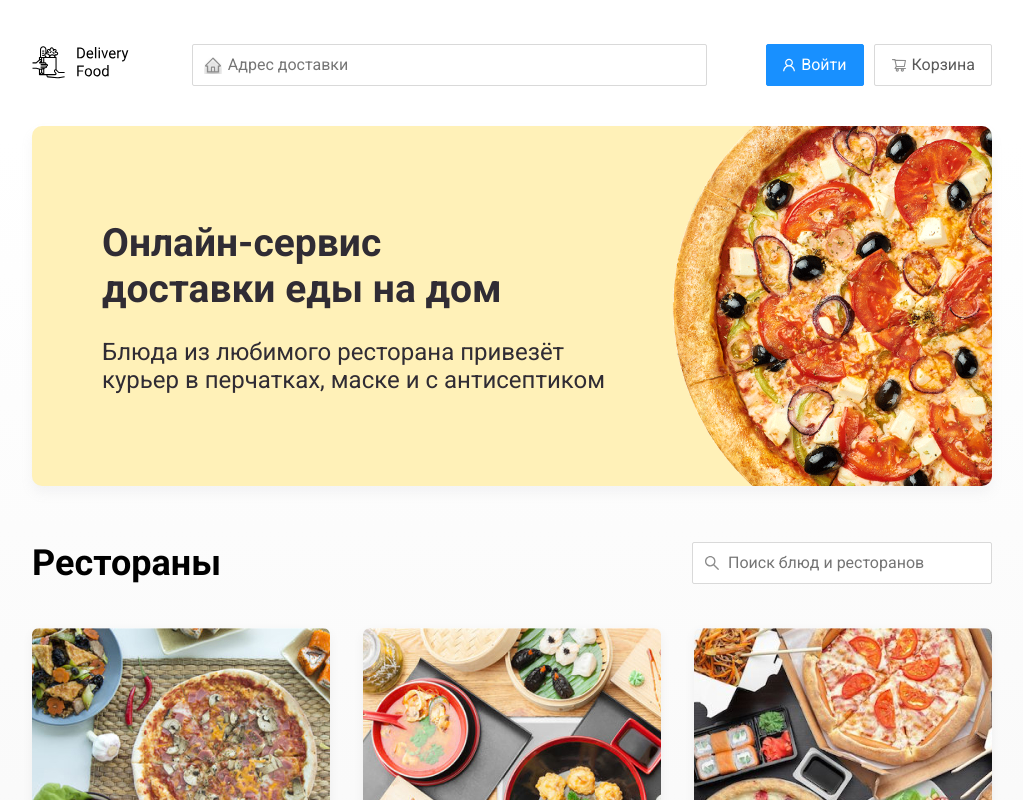
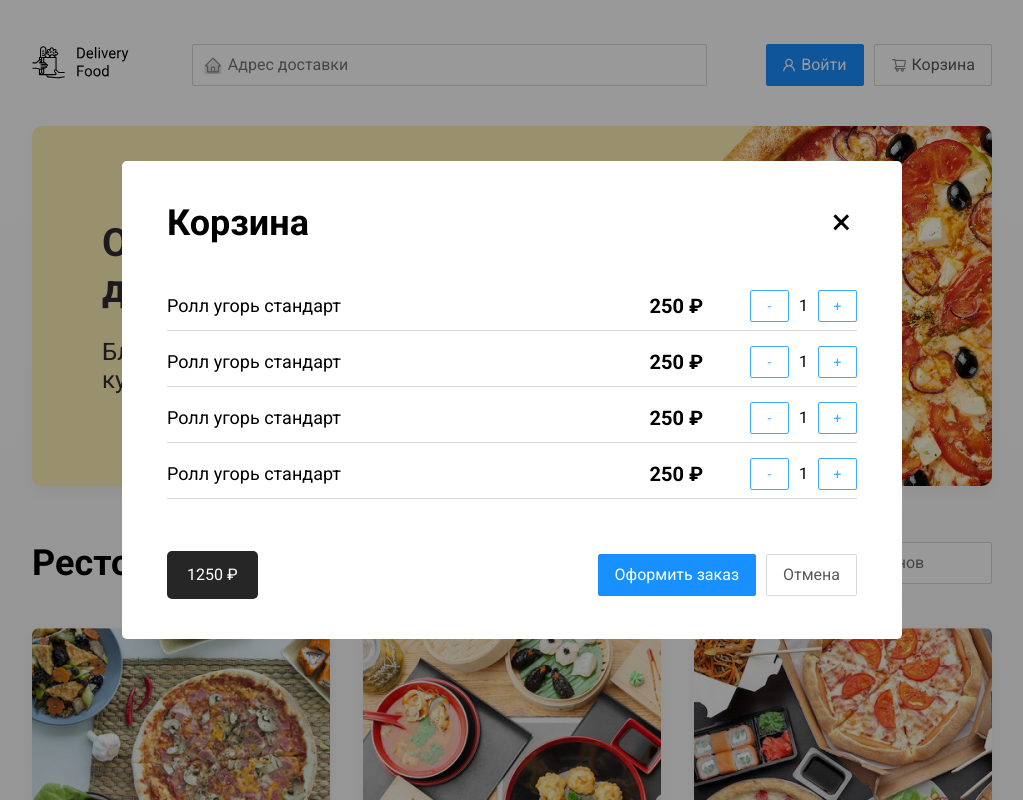
Before and after one commit to slava-ross/delivery_food, a plain HTML site: page index.html in a window 1280 px wide. Both pictures are taken after a click on the button "Корзина". Shown: the top 800 px of the page, without its empty margins (128-1151 px from the left). Drawn offline with Linux system fonts and the light colour scheme.

Commit message:
add cancel button click-action

```diff
--- a/index.html
+++ b/index.html
@@ -22,7 +22,7 @@
                     <img src="img/user.svg" alt="User" class="button-icon">
                     <span class="button-text">Войти</span>
                 </button>
-                <button class="button button-secondary">
+                <button class="button button-secondary" id="cart-button">
                     <img src="img/shopping-cart.svg" alt="Shopping Cart" class="button-icon">
                     <span class="button-text">Корзина</span>
                 </button>
@@ -197,8 +197,71 @@
             <!-- /.footer-block -->
         </div>
     </footer>
-    <!--script src="js/wow.min.js"></script-->
-    <!--script src="js/main.js"></script-->
+
+    <div class="modal">
+        <div class="modal-dialog">
+            <div class="modal-header">
+                <h3 class="modal-title">Корзина</h3>
+                <button class="close">&times;</button>
+            </div>
+            <!-- /.modal-header -->
+
+            <div class="modal-body">
+                <div class="food-row">
+                    <span class="food-name">Ролл угорь стандарт</span>
+                    <strong class="food-price">250 ₽</strong>
+                    <div class="food-counter">
+                        <button class="counter-button">-</button>
+                        <span class="counter">1</span>
+                        <button class="counter-button">+</button>
+                    </div>
+                </div>
+
+                <div class="food-row">
+                    <span class="food-name">Ролл угорь стандарт</span>
+                    <strong class="food-price">250 ₽</strong>
+                    <div class="food-counter">
+                        <button class="counter-button">-</button>
+                        <span class="counter">1</span>
+                        <button class="counter-button">+</button>
+                    </div>
+                </div>
+                <div class="food-row">
+                    <span class="food-name">Ролл угорь стандарт</span>
+                    <strong class="food-price">250 ₽</strong>
+                    <div class="food-counter">
+                        <button class="counter-button">-</button>
+                        <span class="counter">1</span>
+                        <button class="counter-button">+</button>
+                    </div>
+                </div>
+                <div class="food-row">
+                    <span class="food-name">Ролл угорь стандарт</span>
+                    <strong class="food-price">250 ₽</strong>
+                    <div class="food-counter">
+                        <button class="counter-button">-</button>
+                        <span class="counter">1</span>
+                        <button class="counter-button">+</button>
+                    </div>
+                </div>
+
+            </div>
+            <!-- /.modal-body -->
+
+            <div class="modal-footer">
+                <span class="modal-pricetag">1250 ₽</span>
+                <div class="footer-buttons">
+                    <button class="button button-primary">Оформить заказ</button>
+                    <button class="button" id="cancel">Отмена</button>
+                </div>
+            </div>
+
+        </div>
+        <!-- /.modal-dialog -->
+    </div>
+
+    <script src="js/wow.min.js"></script>
+    <script src="js/main.js"></script>
 </body>
 
 </html>
--- a/js/main.js
+++ b/js/main.js
@@ -1,9 +1,12 @@
 const cartButton = document.querySelector('#cart-button');
+const cancel = document.querySelector('#cancel');
+
 const modal = document.querySelector('.modal');
 const close = document.querySelector('.close');
 
 cartButton.addEventListener('click', toggleModal);
 close.addEventListener('click', toggleModal);
+cancel.addEventListener('click', toggleModal);
 
 function toggleModal() {
     modal.classList.toggle('is-open');
```
Also changed, not shown: restaurant.html (+1 -1 lines).
